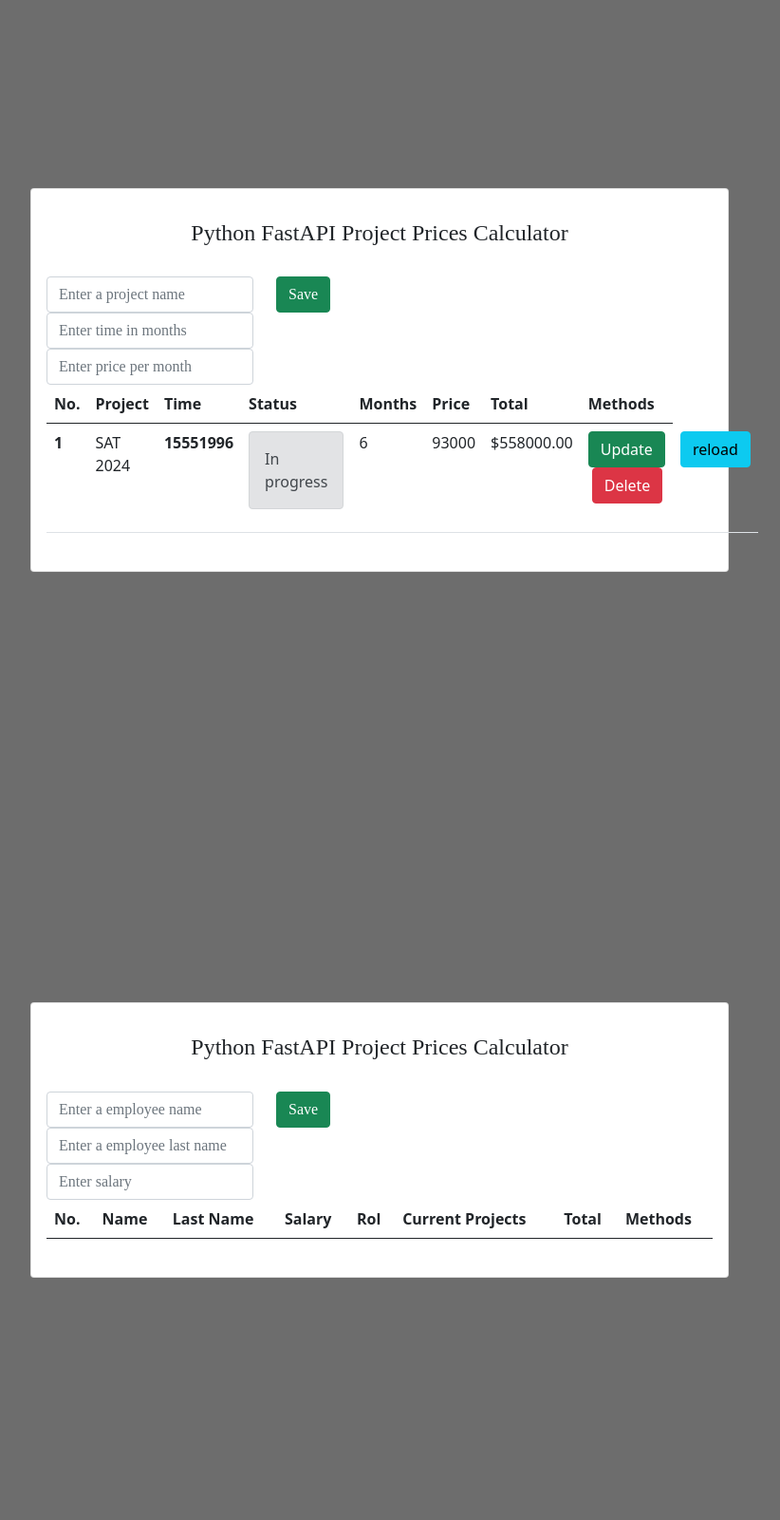
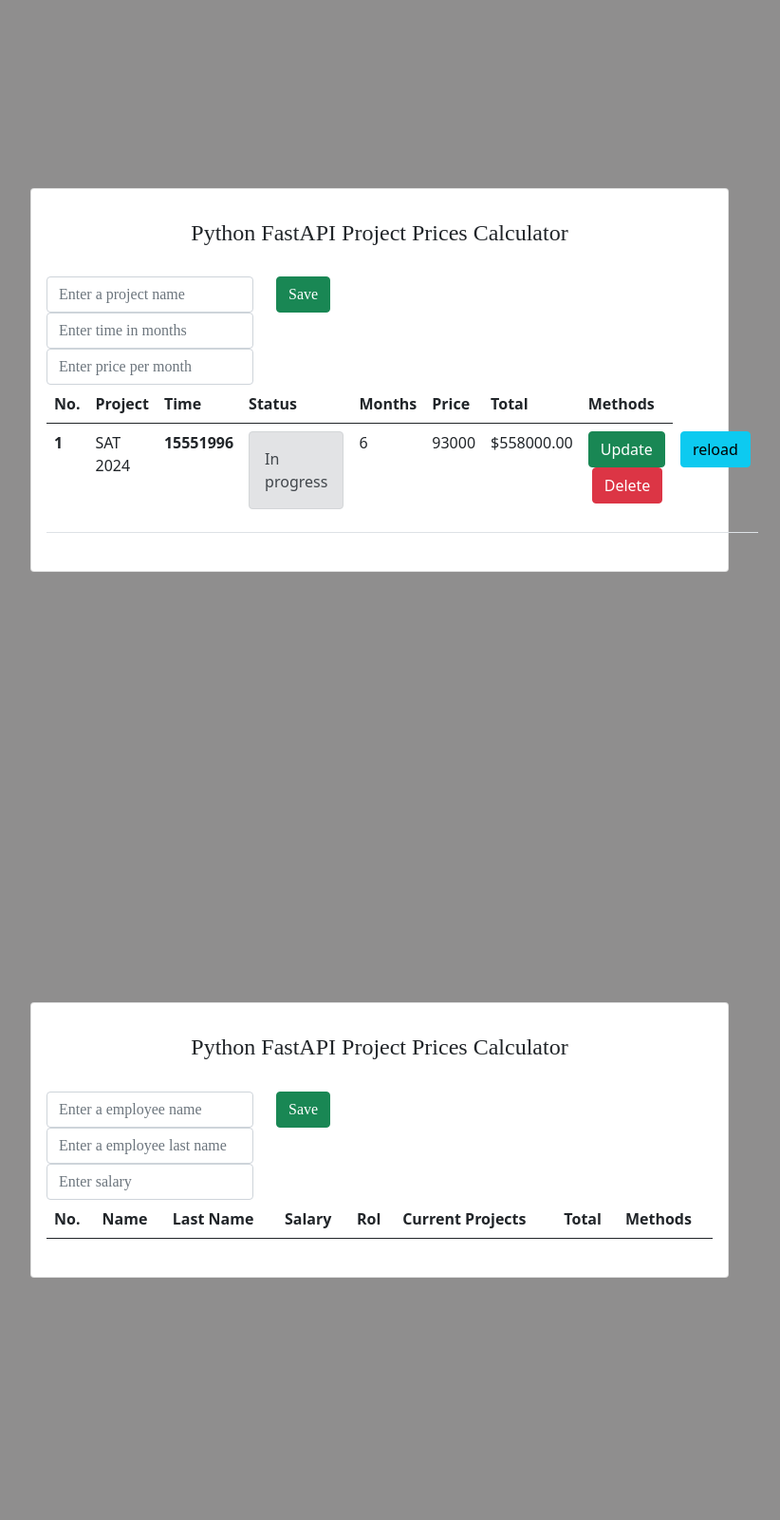
Before and after one commit to RogelioDaniel/ProyectoCotizadora, a FastAPI app: page / in a window 1280 px wide. Shown: the whole page at 95% size, without its empty margins (240-1062 px from the left). Run offline with FastAPI, Linux system fonts and the light colour scheme; data comes from the database, SQL or seed files in the repository; lists and menus that the app fills with data are empty.

Commit message:
Background change

```diff
--- a/templates/index.html
+++ b/templates/index.html
@@ -7,7 +7,7 @@
 <link rel="stylesheet" href="https://cdn.jsdelivr.net/npm/bootstrap@5.0.2/dist/css/bootstrap.min.css">
 </head>
 
-<body style="background-color: #6d6d6d;">
+<body style="background-color: #8f8e8e;">
 <section class="vh-100" >
   <div class="container py-5 h-100">
     <div class="row d-flex justify-content-center align-items-center h-100">
```
